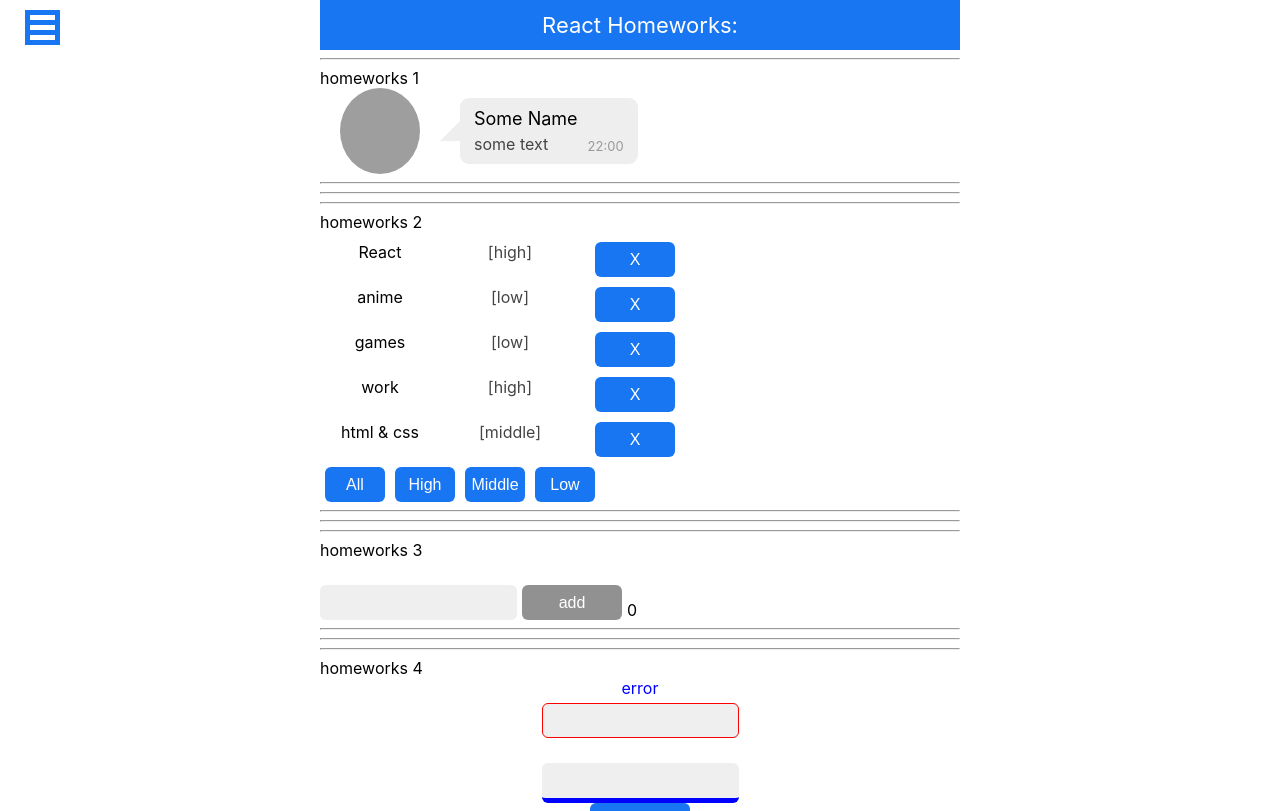
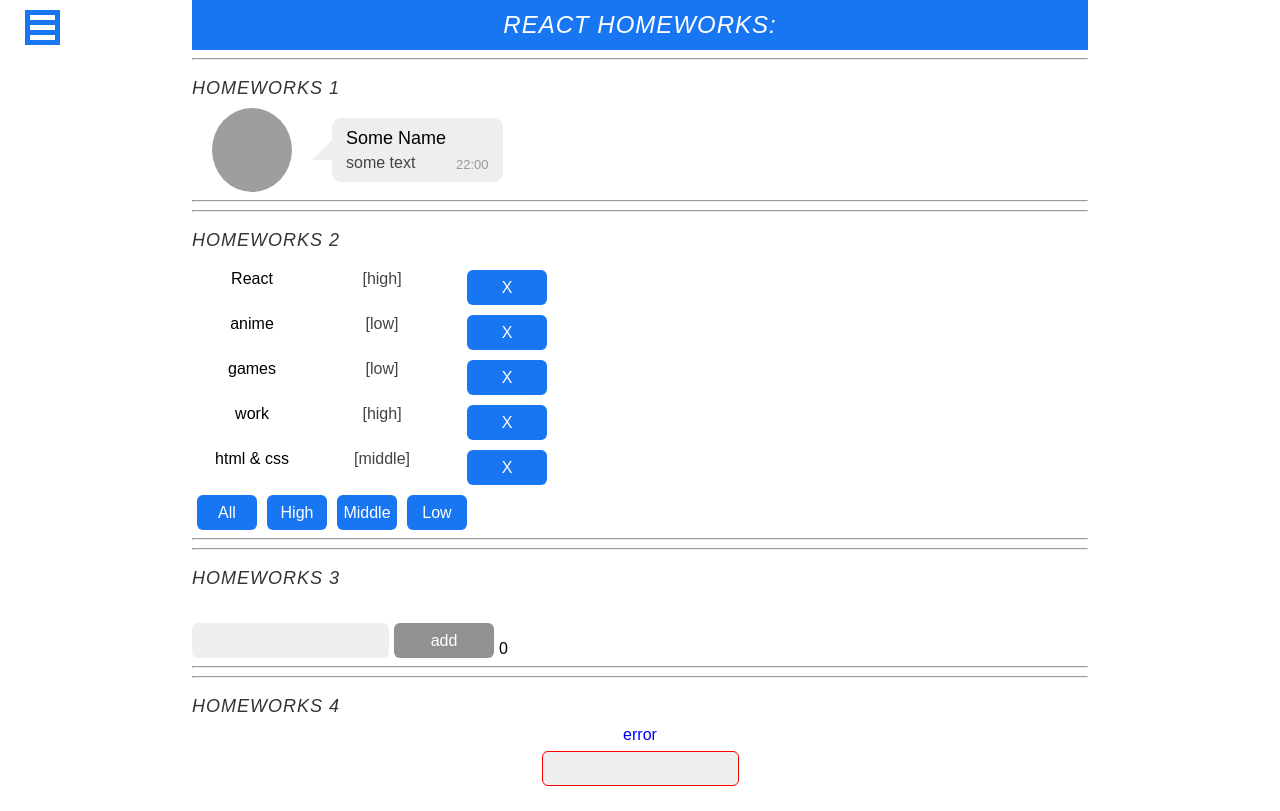
Before and after one commit to Talman95/react-homeworks, a React (Create React App) app: page /pre-junior in a window 1280 px wide. Shown: the top 811 px of the page. Built offline with nearby package versions, Linux system fonts and the light colour scheme; grey boxes are pictures that could not be loaded.

Commit message:
updated styles for app

```diff
--- a/package.json
+++ b/package.json
@@ -2,6 +2,7 @@
   "name": "react-homeworks",
   "version": "0.1.0",
   "private": true,
+  "homepage": "https://Talman95.github.io/react-homeworks",
   "dependencies": {
     "@testing-library/jest-dom": "^5.14.1",
     "@testing-library/react": "^12.0.0",
@@ -12,6 +13,7 @@
     "@types/react-dom": "^17.0.9",
     "@types/react-router-dom": "^5.3.3",
     "@types/uuid": "^8.3.4",
+    "gh-pages": "^3.2.3",
     "react": "^17.0.2",
     "react-dom": "^17.0.2",
     "react-router-dom": "^6.2.1",
@@ -24,7 +26,9 @@
     "start": "react-scripts start",
     "build": "react-scripts build",
     "test": "react-scripts test",
-    "eject": "react-scripts eject"
+    "eject": "react-scripts eject",
+    "predeploy": "npm run build",
+    "deploy": "gh-pages -d build"
   },
   "eslintConfig": {
     "extends": [
--- a/src/index.css
+++ b/src/index.css
@@ -1,8 +1,6 @@
 body {
     margin: 0;
-    font-family: -apple-system, BlinkMacSystemFont, 'Segoe UI', 'Roboto', 'Oxygen',
-    'Ubuntu', 'Cantarell', 'Fira Sans', 'Droid Sans', 'Helvetica Neue',
-    sans-serif;
+    font-family: 'Orienta', sans-serif;
     -webkit-font-smoothing: antialiased;
     -moz-osx-font-smoothing: grayscale;
 }
@@ -17,3 +15,14 @@ code {
     color: #FFFFFF;
     border-radius: 10px;
 }
+
+.spanTitle {
+    margin: 1em 0 0.5em 0;
+    color: #343434;
+    font-size: 18px;
+    line-height: 40px;
+    font-weight: normal;
+    text-transform: uppercase;
+    letter-spacing: 1px;
+    font-style: italic;
+}
--- a/src/p1-main/m1-ui/u1-app/App.module.css
+++ b/src/p1-main/m1-ui/u1-app/App.module.css
@@ -1,6 +1,6 @@
 .app {
-    margin: 0 25% 0 25%;
-    width: 50%;
+    margin: 0 15% 0 15%;
+    width: 70%;
 }
 
 .header {
@@ -11,5 +11,12 @@
     display: flex;
     justify-content: center;
     align-items: center;
-    font-size: 22px;
 }
+.headerTitle {
+    font-size: 24px;
+    line-height: 40px;
+    font-weight: normal;
+    text-transform: uppercase;
+    letter-spacing: 1px;
+    font-style: italic;
+}
--- a/src/p1-main/m1-ui/u1-app/App.tsx
+++ b/src/p1-main/m1-ui/u1-app/App.tsx
@@ -1,21 +1,13 @@
 import React from 'react'
 import s from './App.module.css'
-import HW1 from '../../../p2-homeworks/h1/HW1'
-import HW2 from "../../../p2-homeworks/h2/HW2";
-import HW3 from "../../../p2-homeworks/h3/HW3";
-import HW4 from "../../../p2-homeworks/h4/HW4";
 import HW5 from "../../../p2-homeworks/h5/HW5";
 
 function App() {
     return (
         <div className={s.app}>
             <div className={s.header}>
-                React Homeworks:
+                <p className={s.headerTitle}>React Homeworks:</p>
             </div>
-            {/*<HW1/>*/}
-            {/*<HW2/>*/}
-            {/*<HW3/>*/}
-            {/*<HW4/>*/}
             <div className={s.content}>
                 <HW5/>
             </div>
--- a/src/p2-homeworks/h1/HW1.tsx
+++ b/src/p2-homeworks/h1/HW1.tsx
@@ -12,7 +12,7 @@ function HW1() {
     return (
         <div>
             <hr/>
-            homeworks 1
+            <span className={'spanTitle'}>homeworks 1</span>
 
             {/*should work (должно работать)*/}
 
@@ -26,7 +26,7 @@ function HW1() {
             <hr/>
             {/*для личного творчества, могу проверить*/}
             {/*<AlternativeMessage/>*/}
-            <hr/>
+            {/*<hr/>*/}
         </div>
     )
 }
--- a/src/p2-homeworks/h2/HW2.tsx
+++ b/src/p2-homeworks/h2/HW2.tsx
@@ -40,7 +40,7 @@ function HW2() {
     return (
         <div>
             <hr/>
-            homeworks 2
+            <span className={'spanTitle'}>homeworks 2</span>
 
             {/*should work (должно работать)*/}
             <Affairs
@@ -52,7 +52,7 @@ function HW2() {
             <hr/>
             {/*для личного творчества, могу проверить*/}
             {/*<AlternativeAffairs/>*/}
-            <hr/>
+            {/*<hr/>*/}
         </div>
     )
 }
--- a/src/p2-homeworks/h3/HW3.tsx
+++ b/src/p2-homeworks/h3/HW3.tsx
@@ -20,7 +20,7 @@ function HW3() {
     return (
         <div>
             <hr/>
-            homeworks 3
+            <span className={'spanTitle'}>homeworks 3</span>
 
             {/*should work (должно работать)*/}
             <GreetingContainer users={users} addUserCallback={addUserCallback}/>
@@ -28,7 +28,7 @@ function HW3() {
             <hr/>
             {/*для личного творчества, могу проверить*/}
             {/*<AlternativeGreeting/>*/}
-            <hr/>
+            {/*<hr/>*/}
         </div>
     )
 }
--- a/src/p2-homeworks/h4/HW4.tsx
+++ b/src/p2-homeworks/h4/HW4.tsx
@@ -23,7 +23,7 @@ function HW4() {
     return (
         <div>
             <hr/>
-            homeworks 4
+            <span className={'spanTitle'}>homeworks 4</span>
 
             <div className={s.column}>
                 <SuperInputText
@@ -76,7 +76,7 @@ function HW4() {
             {/*<AlternativeSuperButton/>*/}
             {/* eslint-disable-next-line react/jsx-no-undef */}
             {/*<AlternativeSuperCheckbox/>*/}
-            <hr/>
+            {/*<hr/>*/}
         </div>
     )
 }
--- a/src/p2-homeworks/h5/HW5.tsx
+++ b/src/p2-homeworks/h5/HW5.tsx
@@ -1,19 +1,16 @@
 import React from 'react'
 import Header from './Header'
 import MyRoutes from "./MyRoutes";
-import {BrowserRouter, HashRouter} from "react-router-dom";
+import {BrowserRouter} from "react-router-dom";
 
 function HW5() {
     return (
         <div>
             {/*в gh-pages лучше работает HashRouter*/}
-            {/*<HashRouter>*/}
             <BrowserRouter>
                 <Header/>
-
                 <MyRoutes/>
             </BrowserRouter>
-            {/*</HashRouter>*/}
         </div>
     )
 }
--- a/src/p2-homeworks/h5/Header.module.css
+++ b/src/p2-homeworks/h5/Header.module.css
@@ -68,11 +68,6 @@ a {
     color: #1876f2;
     padding: 10px;
 }
-/*a:hover {*/
-/*    background: #1876f2;*/
-/*    color: #FFFFFF;*/
-/*}*/
-
 
 .item {
     display: inline-block;
@@ -93,7 +88,7 @@ a {
     display: block;
     position: absolute;
     background-color: #fff;
-    top: 35px;
+    top: 30px;
     width: 0;
     height: 2px;
     /*transition: width .3s ease-in;*/
--- a/src/p2-homeworks/h5/Header.tsx
+++ b/src/p2-homeworks/h5/Header.tsx
@@ -1,6 +1,7 @@
 import React from 'react'
 import {NavLink} from 'react-router-dom'
 import s from './Header.module.css';
+import {PATH} from "./MyRoutes";
 
 function Header() {
     return (
@@ -15,13 +16,13 @@ function Header() {
 
             <ul className={s.hidden_menu}>
                 <li>
-                    <NavLink to={'/pre-junior'} className={s.item}>PreJunior</NavLink>
+                    <NavLink to={PATH.PRE_JUNIOR} className={s.item}>Pre-Junior</NavLink>
                 </li>
                 <li>
-                    <NavLink to={'/junior'} className={s.item}>Junior</NavLink>
+                    <NavLink to={PATH.JUNIOR} className={s.item}>Junior</NavLink>
                 </li>
                 <li>
-                    <NavLink to={'/junior-plus'} className={s.item}>JuniorPlus</NavLink>
+                    <NavLink to={PATH.JUNIOR_PLUS} className={s.item}>Junior Plus</NavLink>
                 </li>
             </ul>
 
--- a/src/p2-homeworks/h5/MyRoutes.tsx
+++ b/src/p2-homeworks/h5/MyRoutes.tsx
@@ -7,8 +7,6 @@ import Error404 from "./pages/Error404";
 
 export const PATH = {
     PRE_JUNIOR: '/pre-junior',
-    // add paths
-
     JUNIOR: '/junior',
     JUNIOR_PLUS: '/junior-plus'
 }
@@ -19,14 +17,14 @@ function MyRoutes() {
             <Routes>
                 {/*в начале мы попадаем на страницу '/' и переходим сразу на страницу PRE_JUNIOR*/}
 
-                <Route path={'/'} element={() => <Navigate to={PATH.PRE_JUNIOR}/>}/>
+                <Route path={'/react-homeworks'} element={<Navigate to={PATH.PRE_JUNIOR}/>}/>
 
                 <Route path={PATH.PRE_JUNIOR} element={<PreJunior/>}/>
                 <Route path={PATH.JUNIOR} element={<Junior/>}/>
                 <Route path={PATH.JUNIOR_PLUS} element={<JuniorPlus/>}/>
 
                 {/*у этого роута нет пути, он отрисуется если пользователь захочет попасть на несуществующую страницу*/}
-                <Route element={<Error404/>}/>
+                <Route path={'*'} element={<Error404/>}/>
             </Routes>
         </div>
     )
```
Also changed, not shown: 1 other file (tests, documents, lock files or other folders).
